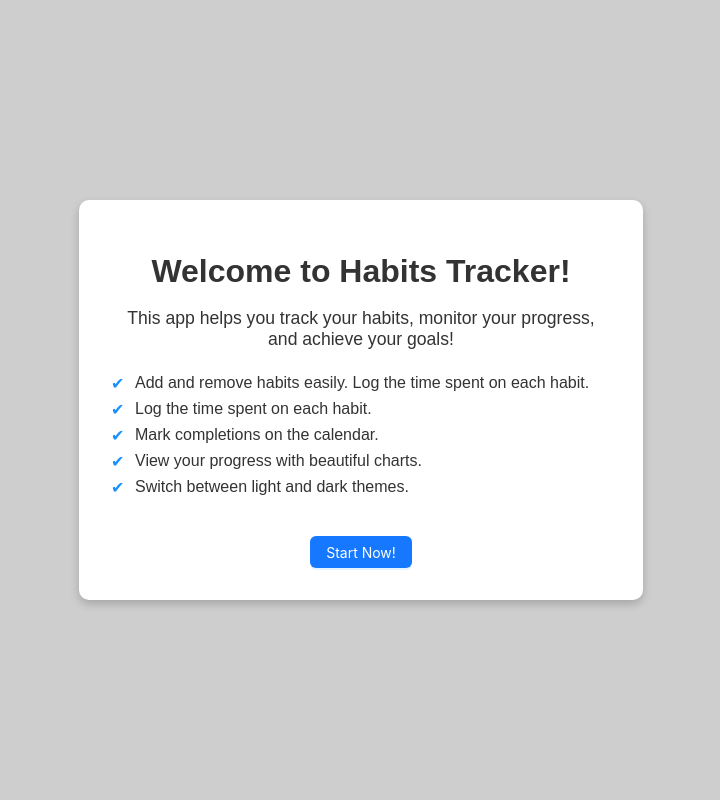
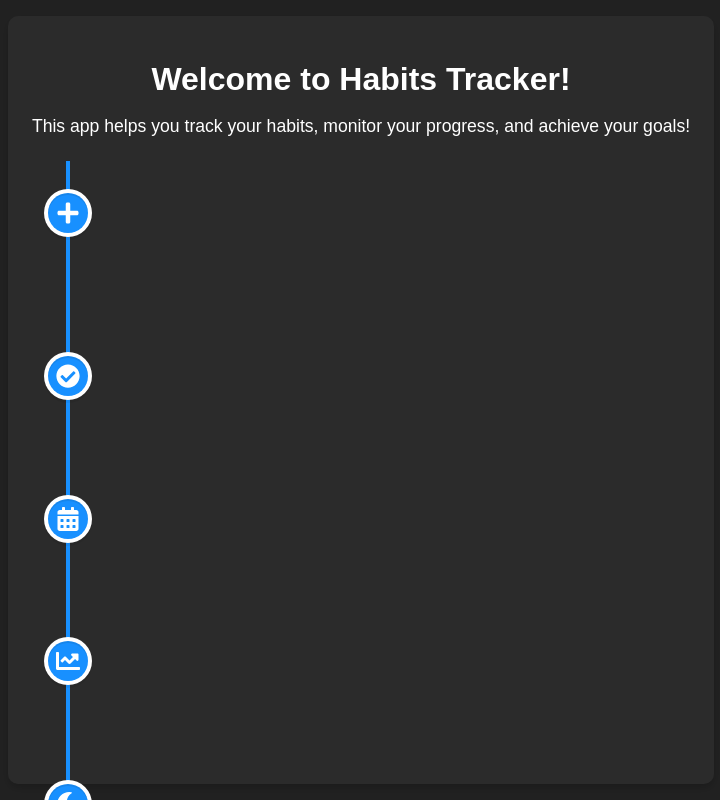
Before and after one commit to trenches022/react-habit-tracker, a React (Vite) app: page /onboarding in a window 1280 px wide. Shown: the whole page, without its empty margins (279-999 px from the left). Built offline with nearby package versions, Linux system fonts and the light colour scheme.

Commit message:
feat: Refactor onboarding to use vertical timeline
Replace motion div with react-vertical-timeline-component to create
a roadmap-style onboarding screen. Highlight app benefits with
animated timeline elements using react-icons. Improves visual appeal
and user engagement.

```diff
--- a/src/Components/Onboarding/Onboarding.css
+++ b/src/Components/Onboarding/Onboarding.css
@@ -4,20 +4,22 @@
   left: 0;
   right: 0;
   bottom: 0;
-  background: rgba(194, 194, 194, 0.8);
+  background: rgba(0, 0, 0, 0.87);
   display: flex;
   justify-content: center;
   align-items: center;
   z-index: 1000;
+  overflow-y: auto;
 }
 
 .onboarding-content {
-  background: #fff;
-  padding: 2rem;
+  background: #2b2b2b;
+  padding: 1.5rem;
   border-radius: 10px;
-  max-width: 500px;
+  height: 90vh;
+  max-width: 800px;
   text-align: center;
-  color: #333;
+  color: white;
   box-shadow: 0 4px 10px rgba(0, 0, 0, 0.2);
 }
 
@@ -31,23 +33,15 @@
   margin-bottom: 1.5rem;
 }
 
-.onboarding-content ul {
-  list-style: none;
-  padding: 0;
-  text-align: left;
-  margin-bottom: 1.5rem;
+.vertical-timeline-element-content {
+  border-top: 3px solid #1890ff !important;
 }
 
-.onboarding-content li {
-  font-size: 1rem;
-  margin: 0.5rem 0;
-  padding-left: 1.5rem;
-  position: relative;
+.vertical-timeline-element-icon {
+  border: none !important;
 }
 
-.onboarding-content li::before {
-  content: "✔";
-  position: absolute;
-  left: 0;
-  color: #1890ff;
+.vertical-timeline-element--work h3 {
+  font-size: 1.1rem;
+  margin: 0;
 }
--- a/src/Components/Onboarding/Onboarding.jsx
+++ b/src/Components/Onboarding/Onboarding.jsx
@@ -1,6 +1,9 @@
-import { motion } from "framer-motion";
 import { useNavigate } from "react-router-dom";
 import { Button } from "antd";
+import { VerticalTimeline, VerticalTimelineElement } from "react-vertical-timeline-component";
+import "react-vertical-timeline-component/style.min.css";
+import { FaCheckCircle, FaChartLine, FaCalendarAlt, FaMoon, FaPlus } from "react-icons/fa";
+import { motion } from "framer-motion";
 import "./Onboarding.css";
 
 const Onboarding = ({ onClose }) => {
@@ -16,6 +19,7 @@ const Onboarding = ({ onClose }) => {
       initial={{ opacity: 0 }}
       animate={{ opacity: 1 }}
       exit={{ opacity: 0 }}
+      transition={{ duration: 0.5 }}
       className="onboarding-overlay"
     >
       <motion.div
@@ -25,32 +29,62 @@ const Onboarding = ({ onClose }) => {
         className="onboarding-content"
       >
         <h1>Welcome to Habits Tracker!</h1>
-        <p>
-          This app helps you track your habits, monitor your progress, and achieve your goals!
-        </p>
-        <motion.ul
-          initial={{ opacity: 0 }}
-          animate={{ opacity: 1 }}
-          transition={{ delayChildren: 0.5, staggerChildren: 0.2 }}
-        >
-          <motion.li initial={{ x: -100 }} animate={{ x: 0 }}>
-            Add and remove habits easily. Log the time spent on each habit.
-          </motion.li>
-          <motion.li initial={{ x: -100 }} animate={{ x: 0 }}>
-            Log the time spent on each habit.
-          </motion.li>
-          <motion.li initial={{ x: -100 }} animate={{ x: 0 }}>
-            Mark completions on the calendar.
-          </motion.li>
-          <motion.li initial={{ x: -100 }} animate={{ x: 0 }}>
-            View your progress with beautiful charts.
-          </motion.li>
-          <motion.li initial={{ x: -100 }} animate={{ x: 0 }}>
-            Switch between light and dark themes.
-          </motion.li>
-        </motion.ul>
+        <p>This app helps you track your habits, monitor your progress, and achieve your goals!</p>
+
+        <VerticalTimeline layout="1-column-left" lineColor="#1890ff">
+          <VerticalTimelineElement
+            className="vertical-timeline-element--work"
+            contentStyle={{ background: "#333", color: "#fff" }}
+            contentArrowStyle={{ borderRight: "7px solid #333" }}
+            iconStyle={{ background: "#1890ff", color: "#fff" }}
+            icon={<FaPlus />}
+          >
+            <h3>Add and remove habits easily. Log the time spent on each habit.</h3>
+          </VerticalTimelineElement>
+
+          <VerticalTimelineElement
+            className="vertical-timeline-element--work"
+            contentStyle={{ background: "#333", color: "#fff" }}
+            contentArrowStyle={{ borderRight: "7px solid #333" }}
+            iconStyle={{ background: "#1890ff", color: "#fff" }}
+            icon={<FaCheckCircle />}
+          >
+            <h3>Log the time spent on each habit.</h3>
+          </VerticalTimelineElement>
+
+          <VerticalTimelineElement
+            className="vertical-timeline-element--work"
+            contentStyle={{ background: "#333", color: "#fff" }}
+            contentArrowStyle={{ borderRight: "7px solid #333" }}
+            iconStyle={{ background: "#1890ff", color: "#fff" }}
+            icon={<FaCalendarAlt />}
+          >
+            <h3>Mark completions on the calendar.</h3>
+          </VerticalTimelineElement>
+
+          <VerticalTimelineElement
+            className="vertical-timeline-element--work"
+            contentStyle={{ background: "#333", color: "#fff" }}
+            contentArrowStyle={{ borderRight: "7px solid #333" }}
+            iconStyle={{ background: "#1890ff", color: "#fff" }}
+            icon={<FaChartLine />}
+          >
+            <h3>View your progress with beautiful charts.</h3>
+          </VerticalTimelineElement>
+
+          <VerticalTimelineElement
+            className="vertical-timeline-element--work"
+            contentStyle={{ background: "#333", color: "#fff" }}
+            contentArrowStyle={{ borderRight: "7px solid #333" }}
+            iconStyle={{ background: "#1890ff", color: "#fff" }}
+            icon={<FaMoon />}
+          >
+            <h3>Switch between light and dark themes.</h3>
+          </VerticalTimelineElement>
+        </VerticalTimeline>
+
         <motion.div whileHover={{ scale: 1.1 }} whileTap={{ scale: 0.9 }}>
-          <Button type="primary" onClick={handleStart} style={{ marginTop: "1rem" }}>
+          <Button type="primary" onClick={handleStart}>
             Start Now!
           </Button>
         </motion.div>
```
Also changed, not shown: assets/habit-tracker-screenshot15.png (added).
